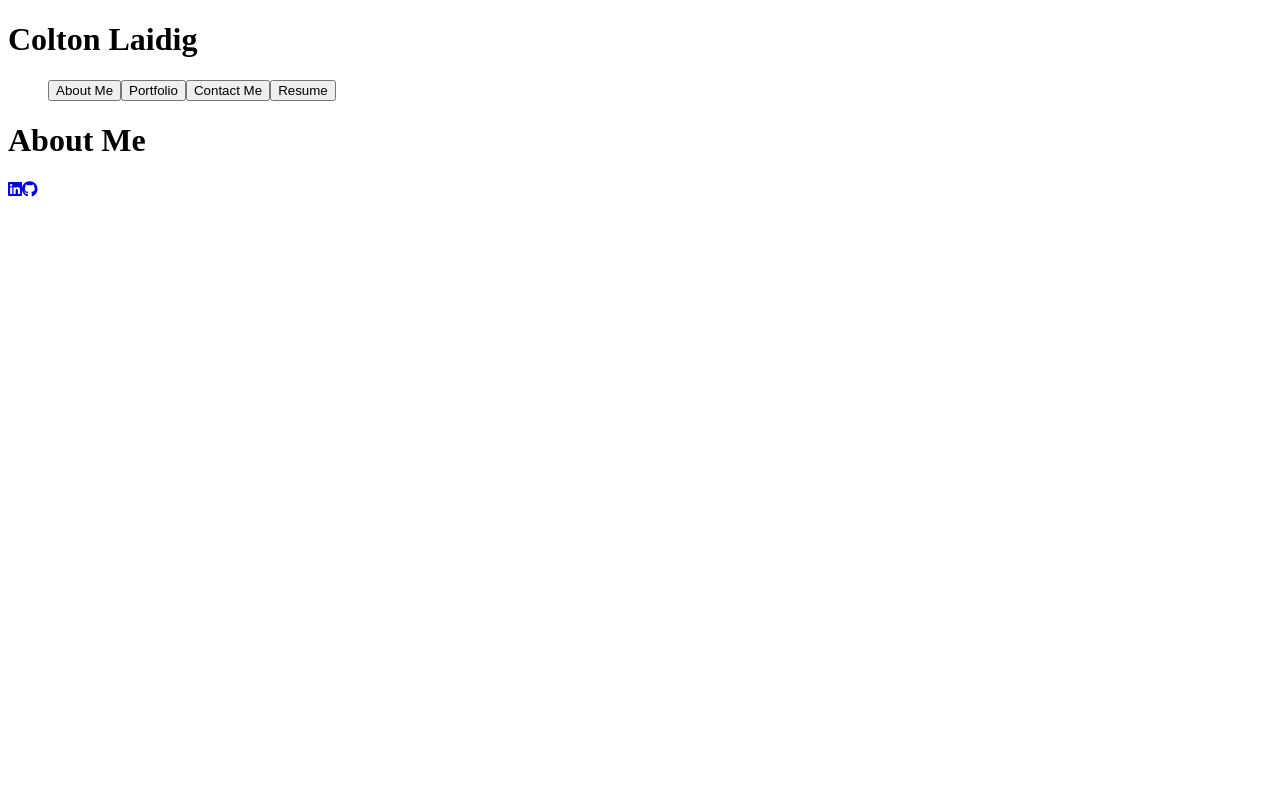
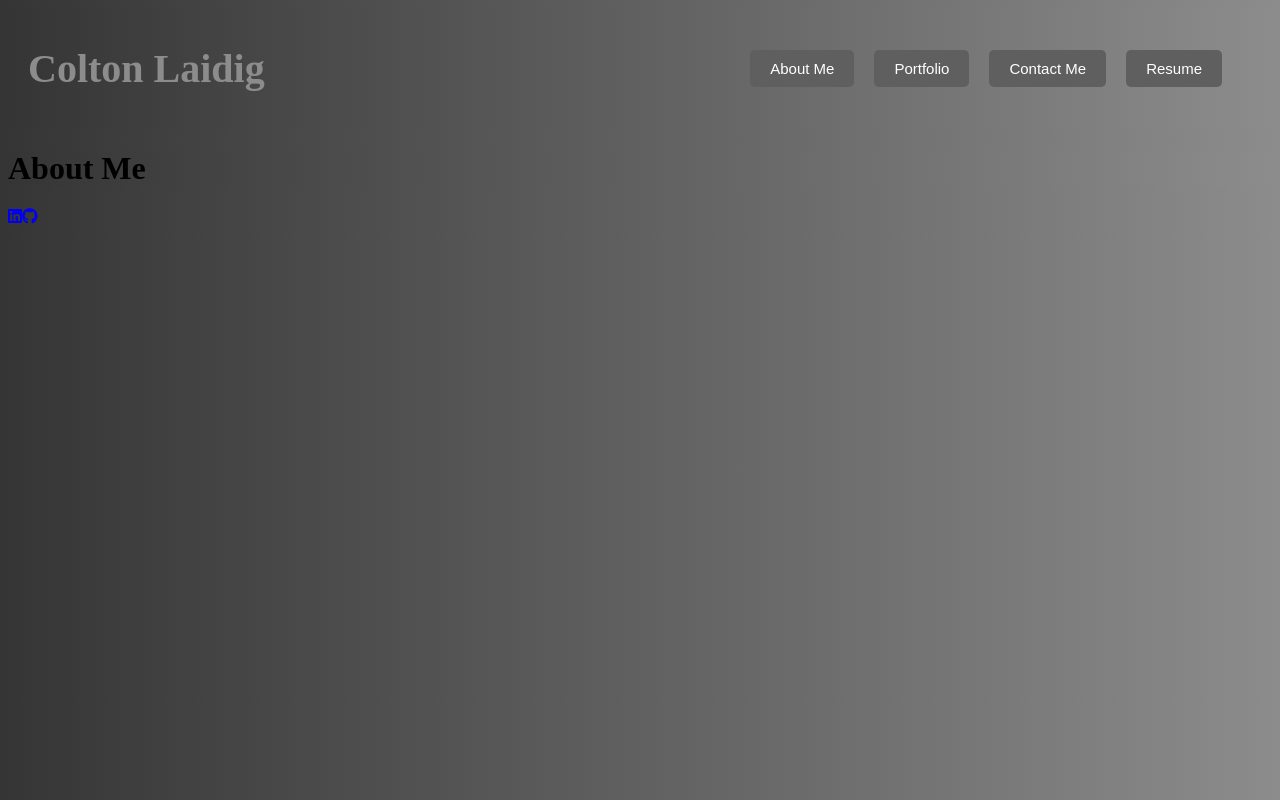
Before and after one commit to coltondane/react-portfolio, a React (Vite) app in the folder Main/: page / in a window 1280 px wide. Built offline with nearby package versions, Linux system fonts and the light colour scheme.

Commit message:
working on styling

```diff
--- a/Main/index.html
+++ b/Main/index.html
@@ -6,6 +6,8 @@
     <title>Colton Laidig's React Portfolio</title>
     <!-- font awesome for footer icons -->
     <link rel="stylesheet" href="https://cdnjs.cloudflare.com/ajax/libs/font-awesome/6.0.0/css/all.min.css">
+    <!-- import style sheet  -->
+    <link rel="stylesheet" href="./src/style/index.css">
 </head>
 <body>
     <div id="root"></div>
--- a/Main/src/App.jsx
+++ b/Main/src/App.jsx
@@ -1,6 +1,6 @@
 // root imports
 import {useState} from 'react';
-import "./App.css";
+import "../src/style/App.css";
 // import root component
 import Portfolio from "./pages/Portfolio";
 import AboutMe from "./pages/AboutMe";
@@ -31,8 +31,8 @@ function App() {
   return (
     <div className="portfolio-app">
       <header className="header-container">
-        <h1>Colton Laidig</h1>
-        <div className="navigation">
+        <h1 className='name'>Colton Laidig</h1>
+        <nav className="navigation">
           <ul>
             <button onClick={renderAboutMe} className="about-me-btn">
               About Me
@@ -47,7 +47,7 @@ function App() {
               Resume
             </button>
           </ul>
-        </div>
+        </nav>
       </header>
       <div className="content">
         {currentSection === "About Me" && <AboutMe />}
--- a/Main/src/main.jsx
+++ b/Main/src/main.jsx
@@ -1,6 +1,6 @@
 import ReactDOM from 'react-dom/client'
 import App from './App.jsx'
-import './index.css'
+import '../src/style/index.css'
 
 ReactDOM.createRoot(document.getElementById('root')).render(
   <App />
--- a/Main/src/pages/Contact.jsx
+++ b/Main/src/pages/Contact.jsx
@@ -44,6 +44,7 @@ function Contact() {
       setEmail('');
       setMessage('');
       setFormSubmitted(true);
+      alert('Thank you for reaching out! I will get back to you as soon as possible :)')
     } else {
       alert('Please fill out all fields before submitting!');
     }
--- /dev/null
+++ b/Main/src/style/App.css
@@ -0,0 +1,34 @@
+/* styling app.jsx */
+
+header {
+    display: flex;
+    justify-content: space-between;
+    align-items: center;
+    padding: 10px 20px;
+    background-image: linear-gradient(to right, #363535 0%, #8d8c8c 100%);
+  }
+
+  .name {
+    color: #8d8c8c;
+    font-size: 40px;
+  }
+
+  nav {
+    margin-left: auto;
+    padding: 10px 20px;
+  }
+
+  button {
+    background-color: #605f5f;
+    color: #fff;
+    border: none;
+    padding: 10px 20px;
+    border-radius: 5px;
+    font-size: 15px;
+    cursor: pointer;
+    margin: 0 10px;
+  }
+
+  .content {
+    background-image: linear-gradient(to right, #363535 0%, #8d8c8c 100%);
+  }
--- /dev/null
+++ b/Main/src/style/index.css
@@ -0,0 +1,4 @@
+/* root style */
+body {
+    background-image: linear-gradient(to right, #363535 0%, #8d8c8c 100%);
+}
```
Also changed, not shown: Main/src/App.css (deleted), Main/src/index.css (deleted).
